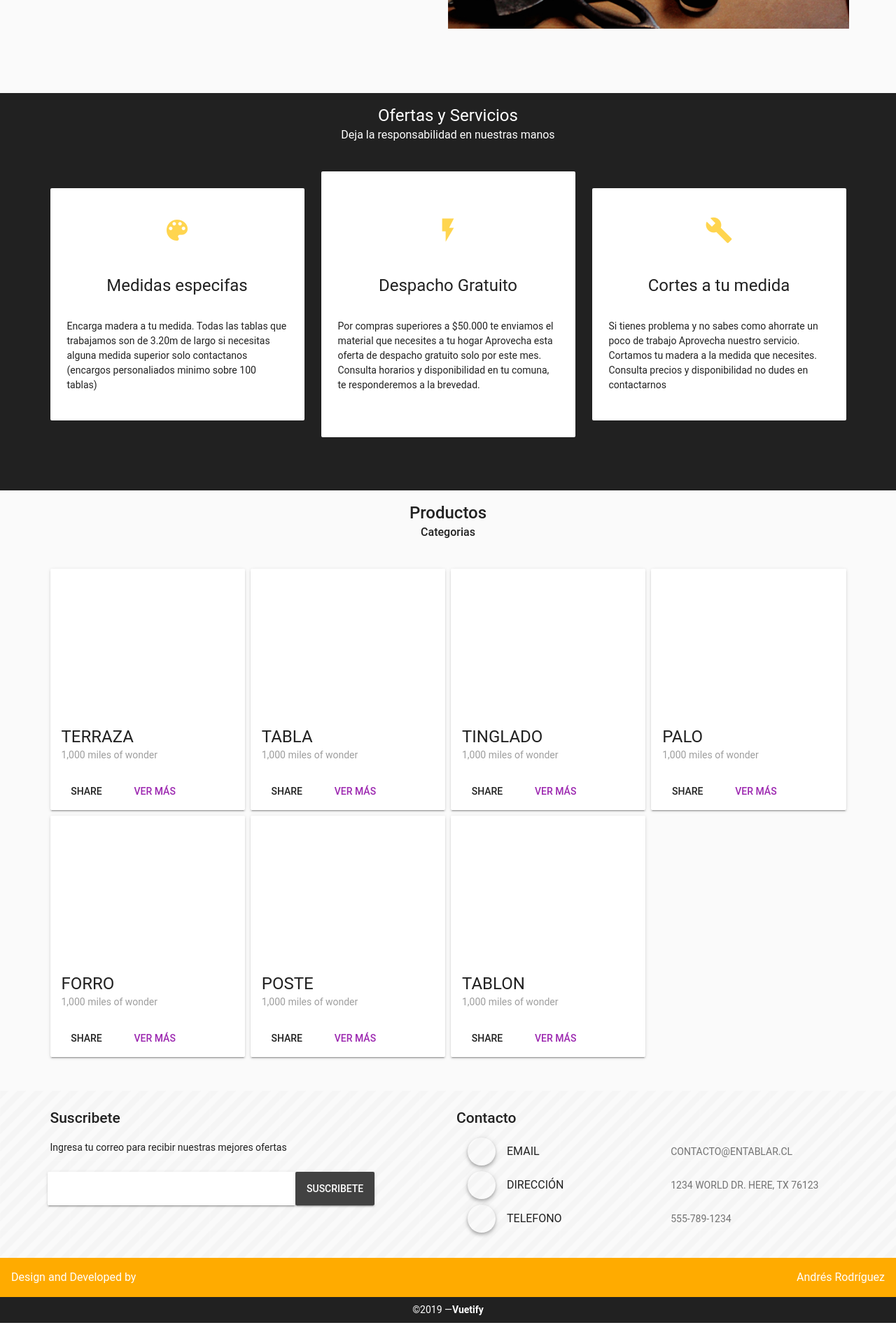
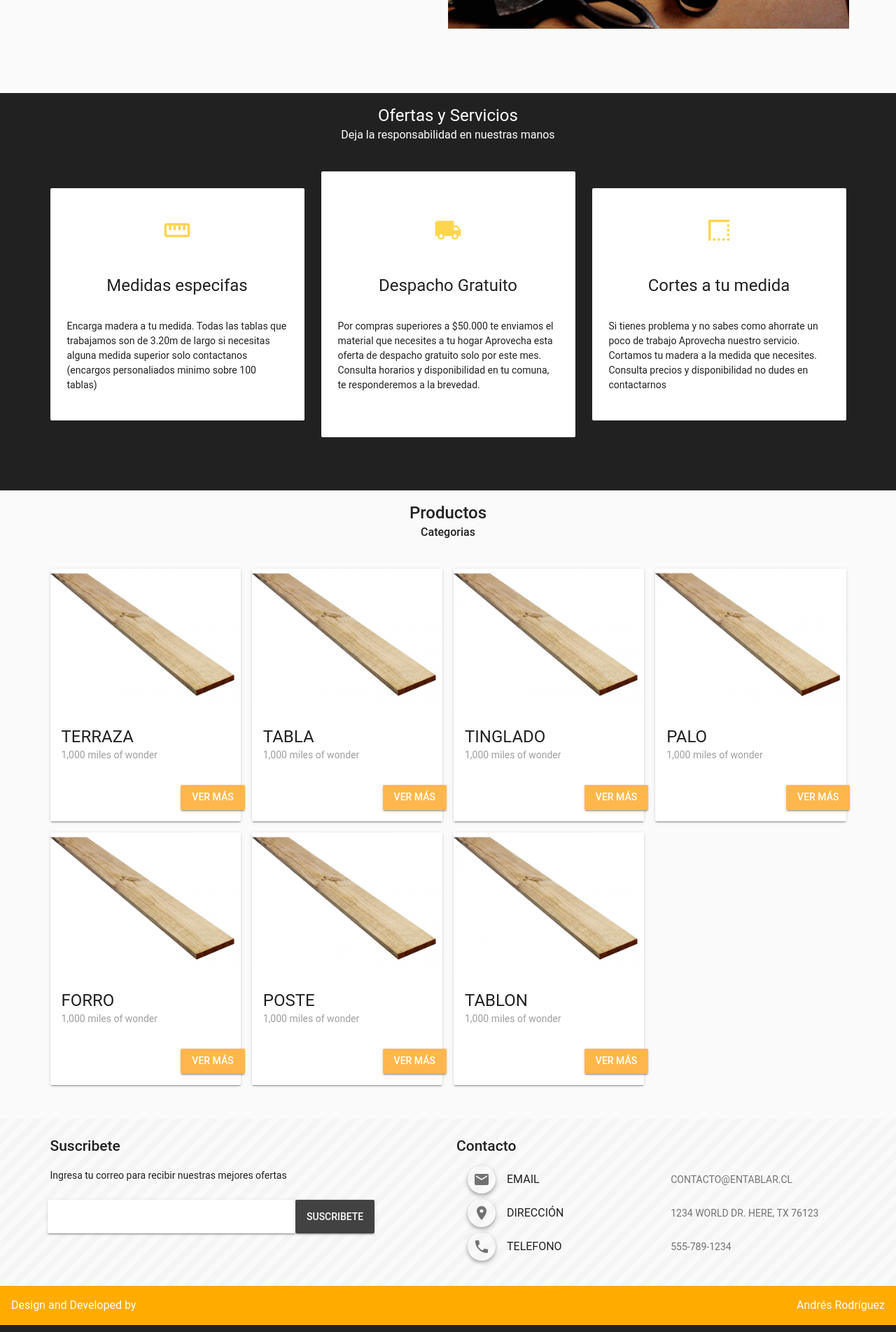
Before and after one commit to andresrodriguezd/Barraca, a Vue app: page /#/ in a window 1280 px wide. Shown: the part 880-2784 px from the top of the page at 70% size. Built offline with nearby package versions, Linux system fonts and the light colour scheme; a small style sheet from the web is missing.

Commit message:
Se cambian iconos y diseño en ProductList

```diff
--- a/src/components/Offer.vue
+++ b/src/components/Offer.vue
@@ -14,7 +14,7 @@
               <v-flex xs12 md4>
                 <v-card class="elevation-0 px-2 py-4">
                   <v-card-text class="text-xs-center">
-                    <v-icon x-large class="amber--text text--lighten-2">color_lens</v-icon>
+                    <v-icon x-large class="amber--text text--lighten-2">straighten</v-icon>
                   </v-card-text>
                   <v-card-title primary-title class="layout justify-center">
                     <div class="headline text-xs-center">Medidas especifas</div>
@@ -25,7 +25,7 @@
               <v-flex xs12 md4>
                 <v-card class="elevation-0 px-2 py-5">
                   <v-card-text class="text-xs-center">
-                    <v-icon x-large class="amber--text text--lighten-2">flash_on</v-icon>
+                    <v-icon x-large class="amber--text text--lighten-2">local_shipping</v-icon>
                   </v-card-text>
                   <v-card-title primary-title class="layout justify-center">
                     <div class="headline">Despacho Gratuito</div>
@@ -40,7 +40,7 @@
               <v-flex xs12 md4>
                 <v-card class="elevation-0 px-2 py-4">
                   <v-card-text class="text-xs-center">
-                    <v-icon x-large class="amber--text text--lighten-2">build</v-icon>
+                    <v-icon x-large class="amber--text text--lighten-2">border_style</v-icon>
                   </v-card-text>
                   <v-card-title primary-title class="layout justify-center">
                     <div class="headline text-xs-center">Cortes a tu medida</div>
--- a/src/components/ProductCard.vue
+++ b/src/components/ProductCard.vue
@@ -11,9 +11,9 @@
       </v-card-title>
 
       <v-card-actions>
-        <v-btn flat>Share</v-btn>
-        <v-btn to="/producto" flat color="purple">Ver más</v-btn>
-        <v-spacer></v-spacer>
+        <v-flex xs4 offset-xs8>
+          <v-btn to="/producto" class="orange lighten-2 white--text">Ver más</v-btn>
+        </v-flex>
       </v-card-actions>
     </v-card>
   </div>
--- a/src/components/ProductList.vue
+++ b/src/components/ProductList.vue
@@ -8,7 +8,7 @@
         </span>
       </div>
     </v-flex>
-    <v-container grid-list-md pb-5>
+    <v-container grid-list-lg pb-5>
       <v-layout row wrap>
         <v-flex xs12 sm3 v-for="item in items" :key="item.id">
           <ProductCard :item="item"/>
--- a/src/components/Subscribe.vue
+++ b/src/components/Subscribe.vue
@@ -18,24 +18,24 @@
             </v-flex>
             <v-flex xs12 md6 offset-md1>
               <h2 class="font-weight-medium">Contacto</h2>
-              <v-list class="transparent">
+              <v-list class="transparent dark--text">
                 <v-list-tile>
                   <v-list-tile-avatar>
-                    <v-icon class="elevation-4" dark>mdi-email-outline</v-icon>
+                    <v-icon class="elevation-4">email</v-icon>
                   </v-list-tile-avatar>
                   <v-list-tile-title>EMAIL</v-list-tile-title>
                   <v-list-tile-sub-title>CONTACTO@ENTABLAR.CL</v-list-tile-sub-title>
                 </v-list-tile>
                 <v-list-tile>
                   <v-list-tile-avatar>
-                    <v-icon class="elevation-4" dark>mdi-map-marker</v-icon>
+                    <v-icon class="elevation-4">place</v-icon>
                   </v-list-tile-avatar>
                   <v-list-tile-title>DIRECCIÓN</v-list-tile-title>
                   <v-list-tile-sub-title>1234 WORLD DR. HERE, TX 76123</v-list-tile-sub-title>
                 </v-list-tile>
                 <v-list-tile>
                   <v-list-tile-avatar>
-                    <v-icon class="elevation-4" dark>mdi-phone</v-icon>
+                    <v-icon class="elevation-4">phone</v-icon>
                   </v-list-tile-avatar>
                   <v-list-tile-title>TELEFONO</v-list-tile-title>
                   <v-list-tile-sub-title>555-789-1234</v-list-tile-sub-title>
```
